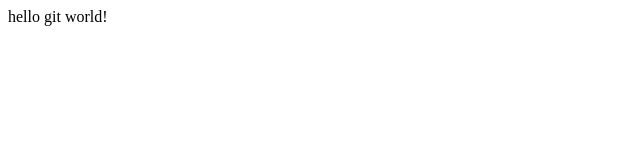
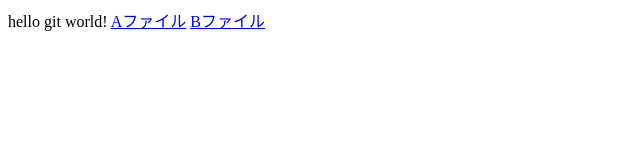
Before and after one commit to 72-72/practice_p, a plain HTML site: page index.html in a window 1280 px wide. Shown: the whole page, without its empty margins (0-640 px from the left). Drawn offline with Linux system fonts and the light colour scheme.

Commit message:
index.htmlの変更とprofile_A.htmlとprofile_B.htmlの作成

```diff
--- a/index.html
+++ b/index.html
@@ -5,5 +5,7 @@
 	</head>
 <body>
 	hello git world!
+	<a href="profile_A.html">Aファイル</a>
+	<a href="profile_B.html">Bファイル</a>
 </body>
 </html>
```
Also changed, not shown: profile_A.html (added), profile_B.html (added).
